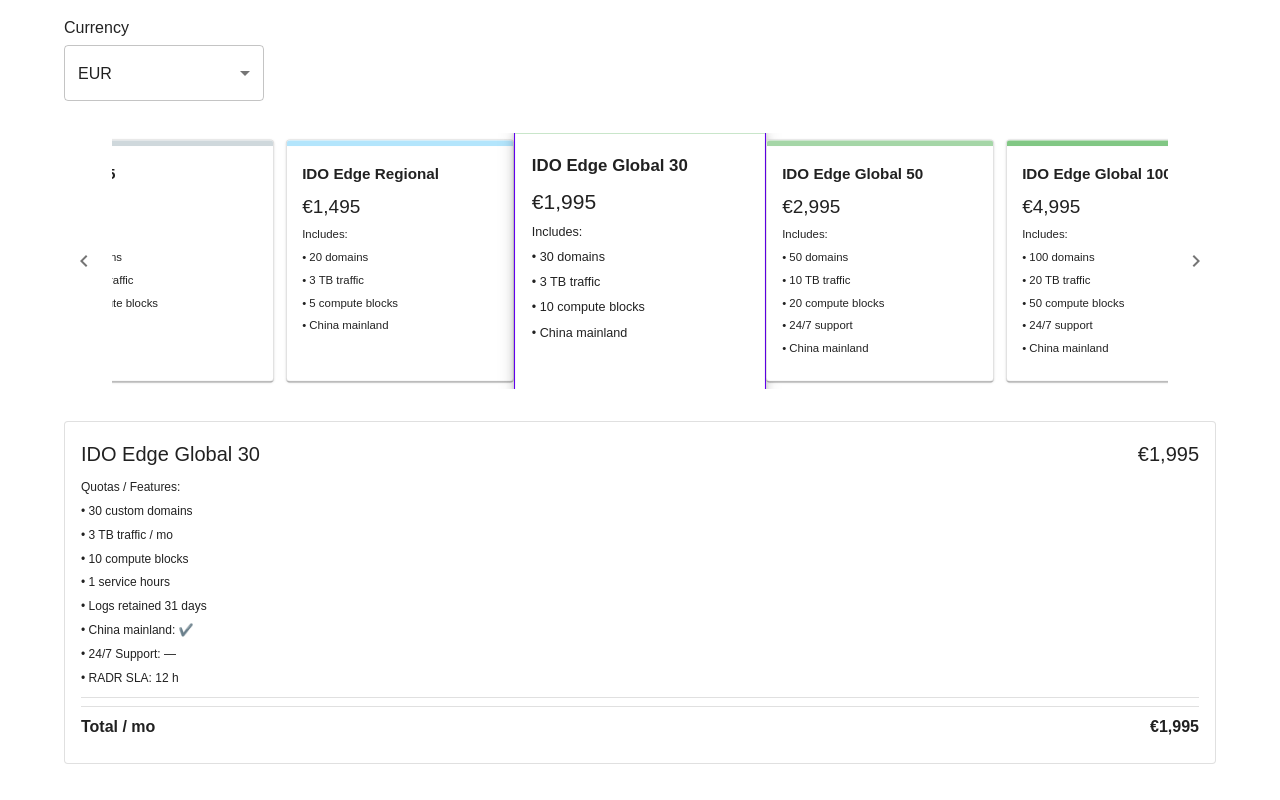
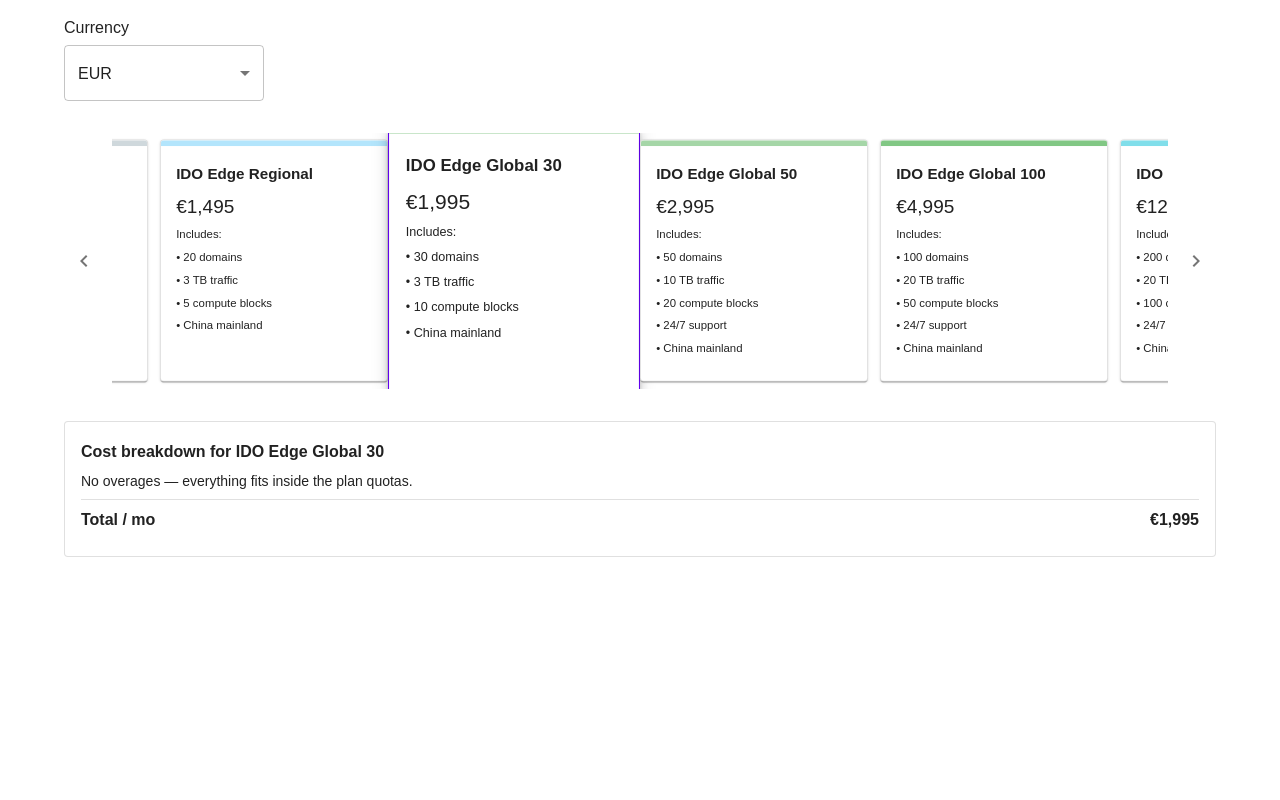
Before and after one commit to Ravnsgaard/f21-calculator, a Next.js app: page / in a window 1280 px wide. Shown: the part 608-1408 px from the top of the page. After the commit the page ends 1213 px from the top, so only its background shows below. Built offline with nearby package versions, Linux system fonts and the light colour scheme.

Commit message:
Update ResultCard.tsx

```diff
--- a/src/components/ResultCard.tsx
+++ b/src/components/ResultCard.tsx
@@ -14,32 +14,27 @@ export function ResultCard({
   cost: { base: number; overT: number; overB: number; total: number };
   currency: Currency;
 }) {
-  const f = plan.features;
   return (
-    <Card variant="outlined" sx={{ mt: 2 }}>
+    <Card variant="outlined">
       <CardContent>
-        <Stack direction="row" justifyContent="space-between" alignItems="center">
-          <Typography variant="h6">{plan.name}</Typography>
-          <Typography variant="h6">{fmt(cost.base, currency)}</Typography>
-        </Stack>
+        <Typography variant="subtitle1" fontWeight={600} gutterBottom>
+          Cost breakdown for {plan.name}
+        </Typography>
 
-        <Stack spacing={0.5} mt={1}>
-          <Typography variant="caption">Quotas / Features:</Typography>
-          <Typography variant="caption">• {f.customDomains} custom domains</Typography>
-          <Typography variant="caption">• {f.trafficTB} TB traffic / mo</Typography>
-          <Typography variant="caption">• {f.computeBlocks} compute blocks</Typography>
-          {f.serviceHours && <Typography variant="caption">• {f.serviceHours} service hours</Typography>}
-          <Typography variant="caption">• Logs retained {f.logRetentionDays} days</Typography>
-          <Typography variant="caption">• China mainland: {f.china ? "✔️" : "—"}</Typography>
-          <Typography variant="caption">• 24/7 Support: {f.support24x7 ? "✔️" : "—"}</Typography>
-          {f.radrSlaHours && <Typography variant="caption">• RADR SLA: {f.radrSlaHours} h</Typography>}
-        </Stack>
-
-        <Divider sx={{ my: 1 }} />
-
-        {cost.overT > 0 && <PriceLine label="Traffic overage" valueEUR={cost.overT} currency={currency} />}
-        {cost.overB > 0 && (
-          <PriceLine label="Compute-block overage" valueEUR={cost.overB} currency={currency} />
+        {/* overages only */}
+        {cost.overT === 0 && cost.overB === 0 ? (
+          <Typography variant="body2" gutterBottom>
+            No overages — everything fits inside the plan quotas.
+          </Typography>
+        ) : (
+          <>
+            {cost.overT > 0 && (
+              <PriceLine label="Traffic overage" valueEUR={cost.overT} currency={currency} />
+            )}
+            {cost.overB > 0 && (
+              <PriceLine label="Compute-block overage" valueEUR={cost.overB} currency={currency} />
+            )}
+          </>
         )}
 
         <Divider sx={{ my: 1 }} />
```
